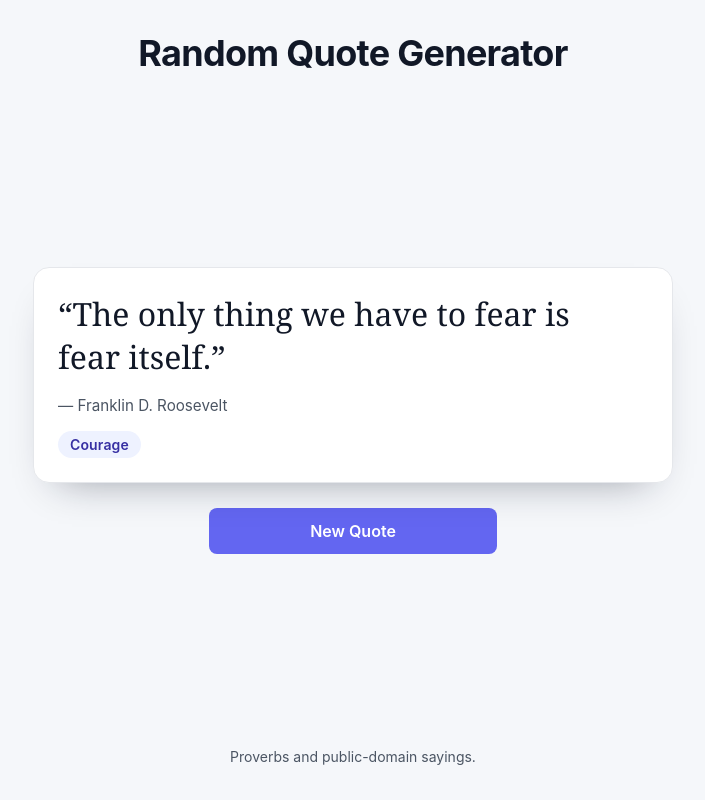
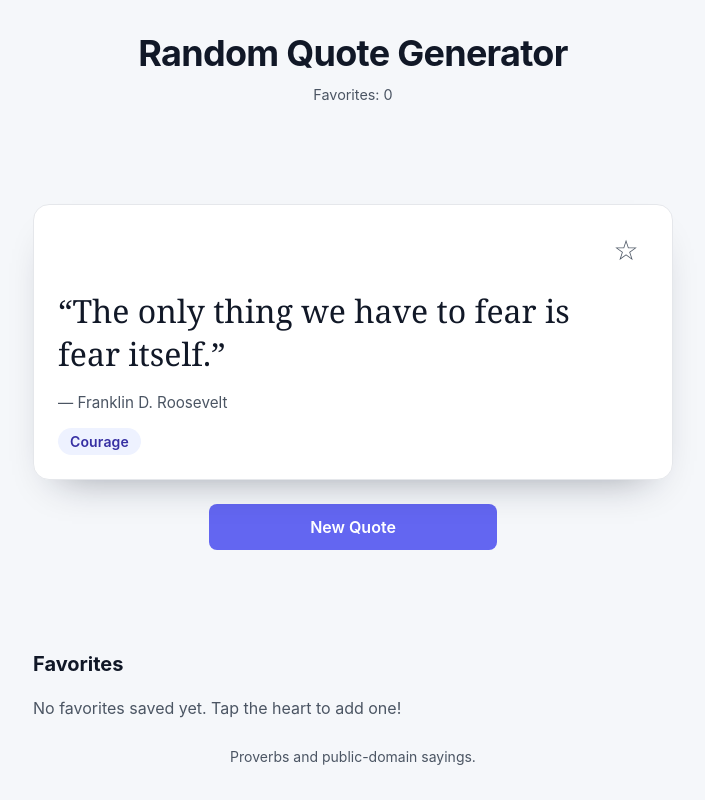
Before and after one commit to pratikshakalbhor/random-quote-generator, a React (Vite) app: page / in a window 1280 px wide. Shown: the whole page, without its empty margins (287-992 px from the left). Built offline with nearby package versions, Linux system fonts and the light colour scheme.

Commit message:
feat(favorites): persist favorites with localStorage

```diff
--- a/src/App.jsx
+++ b/src/App.jsx
@@ -1,12 +1,36 @@
 import { useCallback, useEffect, useRef, useState } from 'react'
 import quotes from './data/quotes.json'
 import QuoteCard from './components/QuoteCard.jsx'
+import FavoritesList from './components/FavoritesList.jsx'
 import { pickRandom } from './utils/pickRandom.js'
+import useLocalStorage from './hooks/useLocalStorage.js'
 import './styles/global.css'
 
+const FAVORITES_KEY = 'random-quote-generator:favorites'
 // Must match the --motion-duration token in styles/global.css.
 // Out (200ms) + in (200ms) keeps the whole transition at ~400ms.
 const TRANSITION_MS = 200
+
+// Stored favorites come from localStorage, so drop anything that is not a
+// usable quote object (e.g. `[null]` or `{}`) and ignore repeated ids. This
+// keeps a hand-edited or corrupted value from crashing the render or producing
+// duplicate React keys.
+function normalizeFavorites(value) {
+  if (!Array.isArray(value)) return []
+
+  const seenIds = new Set()
+  return value.filter((quote) => {
+    const isValid =
+      Boolean(quote) &&
+      typeof quote === 'object' &&
+      quote.id !== undefined &&
+      quote.id !== null
+
+    if (!isValid || seenIds.has(quote.id)) return false
+    seenIds.add(quote.id)
+    return true
+  })
+}
 
 function prefersReducedMotion() {
   return (
@@ -23,6 +47,8 @@ function App() {
 
   const cardWrapRef = useRef(null)
   const timeoutRef = useRef(null)
+
+  const [favorites, setFavorites] = useLocalStorage(FAVORITES_KEY, [])
 
   useEffect(() => {
     return () => {
@@ -59,10 +85,40 @@ function App() {
     }, TRANSITION_MS)
   }, [])
 
+  const handleToggleFavorite = useCallback(
+    (target) => {
+      if (!target) return
+      setFavorites((prev) => {
+        const list = Array.isArray(prev) ? prev : []
+        const exists = list.some((fav) => fav.id === target.id)
+        if (exists) {
+          return list.filter((fav) => fav.id !== target.id)
+        }
+        return [...list, target]
+      })
+    },
+    [setFavorites]
+  )
+
+  const handleRemoveFavorite = useCallback(
+    (quoteId) => {
+      setFavorites((prev) =>
+        (Array.isArray(prev) ? prev : []).filter((fav) => fav.id !== quoteId)
+      )
+    },
+    [setFavorites]
+  )
+
+  const favoritesList = normalizeFavorites(favorites)
+  const isFavorite = favoritesList.some((fav) => fav.id === quote.id)
+
   return (
     <div className="app">
       <header className="app__header">
         <h1>Random Quote Generator</h1>
+        <p className="app__favorites-count">
+          Favorites: {favoritesList.length}
+        </p>
       </header>
 
       <main className="app__main">
@@ -77,7 +133,11 @@ function App() {
             className={`quote-transition ${isTransitioning ? 'quote-transition--active' : ''}`}
             style={frozenHeight !== null ? { minHeight: `${frozenHeight}px` } : undefined}
           >
-            <QuoteCard quote={quote} />
+            <QuoteCard
+              quote={quote}
+              isFavorite={isFavorite}
+              onToggleFavorite={handleToggleFavorite}
+            />
           </div>
         </section>
 
@@ -85,6 +145,8 @@ function App() {
           New Quote
         </button>
       </main>
+
+      <FavoritesList favorites={favoritesList} onRemove={handleRemoveFavorite} />
 
       <footer className="app__footer">
         <p>Proverbs and public-domain sayings.</p>
--- /dev/null
+++ b/src/components/FavoritesList.jsx
@@ -0,0 +1,49 @@
+function FavoritesList({ favorites, onRemove }) {
+  if (!Array.isArray(favorites) || favorites.length === 0) {
+    return (
+      <section className="favorites favorites--empty">
+        <h2 className="favorites__title">Favorites</h2>
+        <p className="favorites__empty">No favorites saved yet. Tap the heart to add one!</p>
+      </section>
+    )
+  }
+
+  const getAuthor = (quote) => {
+    const rawAuthor = quote?.author
+    const isUnknown =
+      rawAuthor === null || rawAuthor === undefined || String(rawAuthor).trim() === ''
+    return isUnknown ? 'Unknown author' : String(rawAuthor).trim()
+  }
+
+  return (
+    <section className="favorites">
+      <h2 className="favorites__title">Favorites</h2>
+      <ul className="favorites__list">
+        {favorites.map((quote) => (
+          <li key={quote.id} className="favorites__item">
+            <article className="quote-card quote-card--favorite">
+              <blockquote className="quote-card__quote">
+                <p>{quote.text}</p>
+              </blockquote>
+              <footer className="quote-card__footer">
+                <p className="quote-card__author">— {getAuthor(quote)}</p>
+                <span className="genre-chip">{quote.genre}</span>
+              </footer>
+              <div className="favorites__actions">
+                <button
+                  type="button"
+                  className="btn btn--secondary"
+                  onClick={() => onRemove(quote.id)}
+                >
+                  Remove
+                </button>
+              </div>
+            </article>
+          </li>
+        ))}
+      </ul>
+    </section>
+  )
+}
+
+export default FavoritesList
--- a/src/components/QuoteCard.jsx
+++ b/src/components/QuoteCard.jsx
@@ -1,12 +1,35 @@
-function QuoteCard({ quote }) {
+function QuoteCard({ quote, isFavorite = false, onToggleFavorite }) {
   if (!quote) return null
 
   const rawAuthor = quote.author
   const isUnknown = rawAuthor === null || rawAuthor === undefined || String(rawAuthor).trim() === ''
   const author = isUnknown ? 'Unknown author' : String(rawAuthor).trim()
 
+  const handleToggle = () => {
+    if (typeof onToggleFavorite === 'function') {
+      onToggleFavorite(quote)
+    }
+  }
+
+  const favoriteLabel = isFavorite ? 'Remove from favorites' : 'Add to favorites'
+  const favoriteIcon = isFavorite ? '★' : '☆'
+
   return (
     <article className="quote-card">
+      <div className="quote-card__actions">
+        <button
+          type="button"
+          className={`favorite-toggle ${isFavorite ? 'favorite-toggle--active' : ''}`}
+          aria-pressed={isFavorite}
+          aria-label={favoriteLabel}
+          title={favoriteLabel}
+          onClick={handleToggle}
+        >
+          <span aria-hidden="true" className="favorite-toggle__icon">
+            {favoriteIcon}
+          </span>
+        </button>
+      </div>
       <blockquote className="quote-card__quote">
         <p>{quote.text}</p>
       </blockquote>
--- /dev/null
+++ b/src/hooks/useLocalStorage.js
@@ -0,0 +1,53 @@
+import { useCallback, useEffect, useState } from 'react'
+
+/**
+ * Read a value from localStorage. Invalid or corrupted JSON falls back safely
+ * to the provided initial value instead of throwing.
+ */
+function readValue(key, initialValue) {
+  const fallback = typeof initialValue === 'function' ? initialValue() : initialValue
+
+  if (typeof window === 'undefined' || !window.localStorage) {
+    return fallback
+  }
+
+  try {
+    const raw = window.localStorage.getItem(key)
+    if (raw === null) {
+      return fallback
+    }
+    return JSON.parse(raw)
+  } catch {
+    return fallback
+  }
+}
+
+/**
+ * A small reusable localStorage-backed state hook.
+ * Accepts a plain value or a functional updater, just like useState.
+ * Storage reads/writes are wrapped so corrupted data or a full/blocked
+ * localStorage never breaks the app.
+ */
+function useLocalStorage(key, initialValue) {
+  const [storedValue, setStoredValue] = useState(() => readValue(key, initialValue))
+
+  useEffect(() => {
+    if (typeof window === 'undefined' || !window.localStorage) {
+      return
+    }
+
+    try {
+      window.localStorage.setItem(key, JSON.stringify(storedValue))
+    } catch {
+      // Storage may be unavailable (private mode) or full; ignore.
+    }
+  }, [key, storedValue])
+
+  const setValue = useCallback((value) => {
+    setStoredValue(value)
+  }, [])
+
+  return [storedValue, setValue]
+}
+
+export default useLocalStorage
--- a/src/styles/app.css
+++ b/src/styles/app.css
@@ -1,8 +1,9 @@
 /* =============================================================
-   Feature styles: quote change transition
+   Feature styles: transitions, favorite toggle, favorites list
    ============================================================= */
 
-/* The wrapper fades/slides out, the quote swaps, then it fades back in.
+/* ---------- Quote change transition ----------
+   The wrapper fades/slides out, the quote swaps, then it fades back in.
    Height is frozen by App.jsx while changing, so the card never jumps. */
 .quote-transition {
   display: flex;
@@ -20,9 +21,126 @@
   transform: translateY(8px);
 }
 
+/* ---------- Header favorites count ---------- */
+.app__favorites-count {
+  margin: var(--space-2) 0 0;
+  font-size: 0.9rem;
+  color: var(--color-text-muted);
+}
+
+/* ---------- Favorite toggle ---------- */
+.quote-card__actions {
+  display: flex;
+  align-items: center;
+  justify-content: flex-end;
+}
+
+.favorite-toggle {
+  display: inline-flex;
+  align-items: center;
+  justify-content: center;
+  min-width: 44px;
+  min-height: 44px;
+  padding: var(--space-1) var(--space-2);
+  color: var(--color-text-muted);
+  background: transparent;
+  border: 1px solid transparent;
+  border-radius: 9999px;
+  cursor: pointer;
+  transition:
+    color var(--motion-duration) ease-in-out,
+    transform var(--motion-duration) ease-in-out;
+}
+
+.favorite-toggle:hover {
+  color: var(--color-accent);
+}
+
+.favorite-toggle:active {
+  transform: scale(0.95);
+}
+
+.favorite-toggle--active {
+  color: var(--color-accent);
+}
+
+.favorite-toggle__icon {
+  font-size: 1.75rem;
+  line-height: 1;
+}
+
+/* ---------- Favorites list ---------- */
+.favorites {
+  display: flex;
+  flex-direction: column;
+  gap: var(--space-4);
+  width: 100%;
+  max-width: var(--container-max-width);
+  margin: 0 auto;
+}
+
+.favorites__title {
+  margin: 0;
+  font-size: 1.25rem;
+  font-weight: 700;
+  text-wrap: balance;
+}
+
+.favorites__list {
+  display: grid;
+  gap: var(--space-4);
+  margin: 0;
+  padding: 0;
+  list-style: none;
+}
+
+.favorites__item {
+  display: flex;
+  justify-content: center;
+}
+
+.favorites__actions {
+  display: flex;
+  justify-content: flex-end;
+  margin-top: var(--space-2);
+}
+
+.favorites__empty {
+  margin: 0;
+  color: var(--color-text-muted);
+}
+
+/* Saved quotes are reference material, not the hero: keep them compact. */
+.favorites .quote-card {
+  gap: var(--space-3);
+  padding: var(--space-5);
+}
+
+.favorites .quote-card__quote p {
+  font-size: clamp(1rem, 0.9rem + 0.5vw, 1.15rem);
+}
+
+/* ---------- Responsive ---------- */
+@media (max-width: 360px) {
+  .favorites .quote-card {
+    padding: var(--space-4);
+  }
+}
+
+@media (min-width: 48rem) {
+  .favorites__list {
+    grid-template-columns: repeat(2, minmax(0, 1fr));
+  }
+
+  .favorites__list > :only-child {
+    grid-column: 1 / -1;
+  }
+}
+
 /* ---------- Reduced motion ---------- */
 @media (prefers-reduced-motion: reduce) {
-  .quote-transition {
+  .quote-transition,
+  .favorite-toggle {
     transition: none;
   }
 
@@ -30,4 +148,8 @@
     opacity: 1;
     transform: none;
   }
+
+  .favorite-toggle:active {
+    transform: none;
+  }
 }
```
